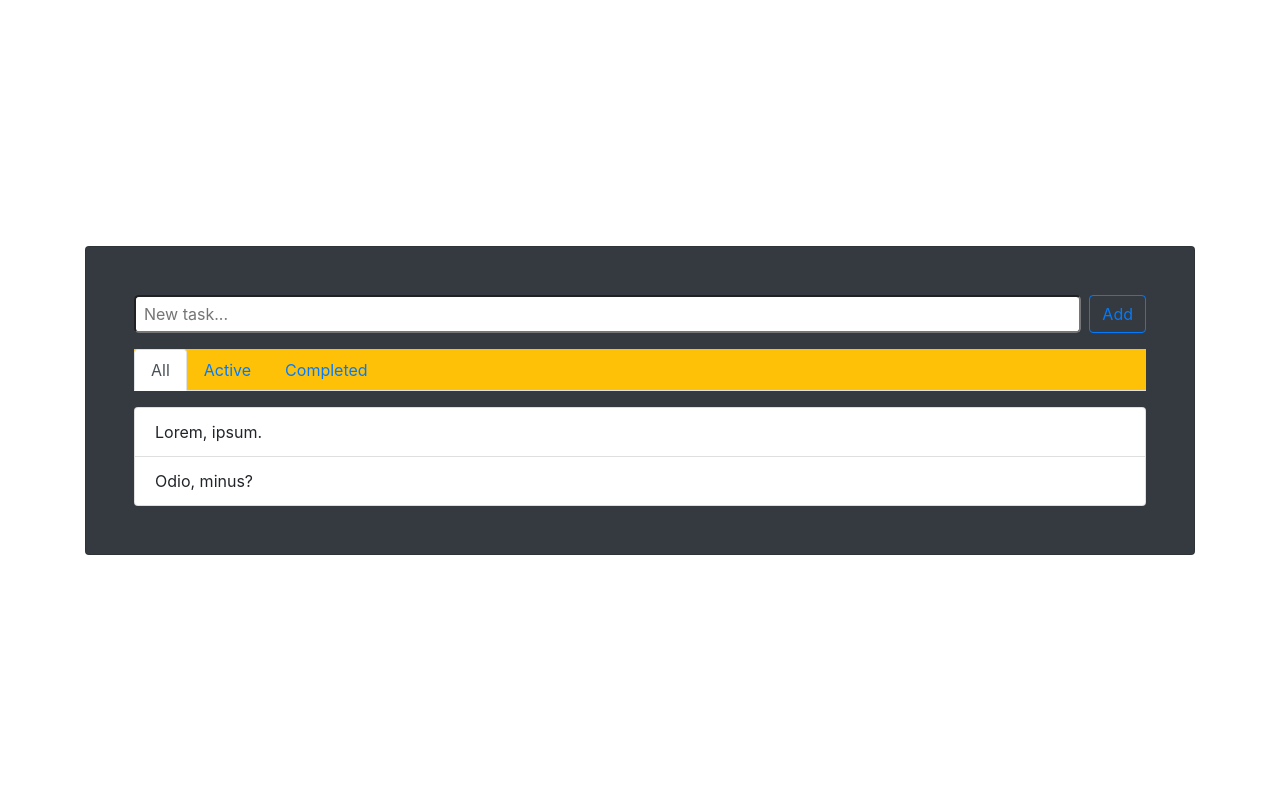
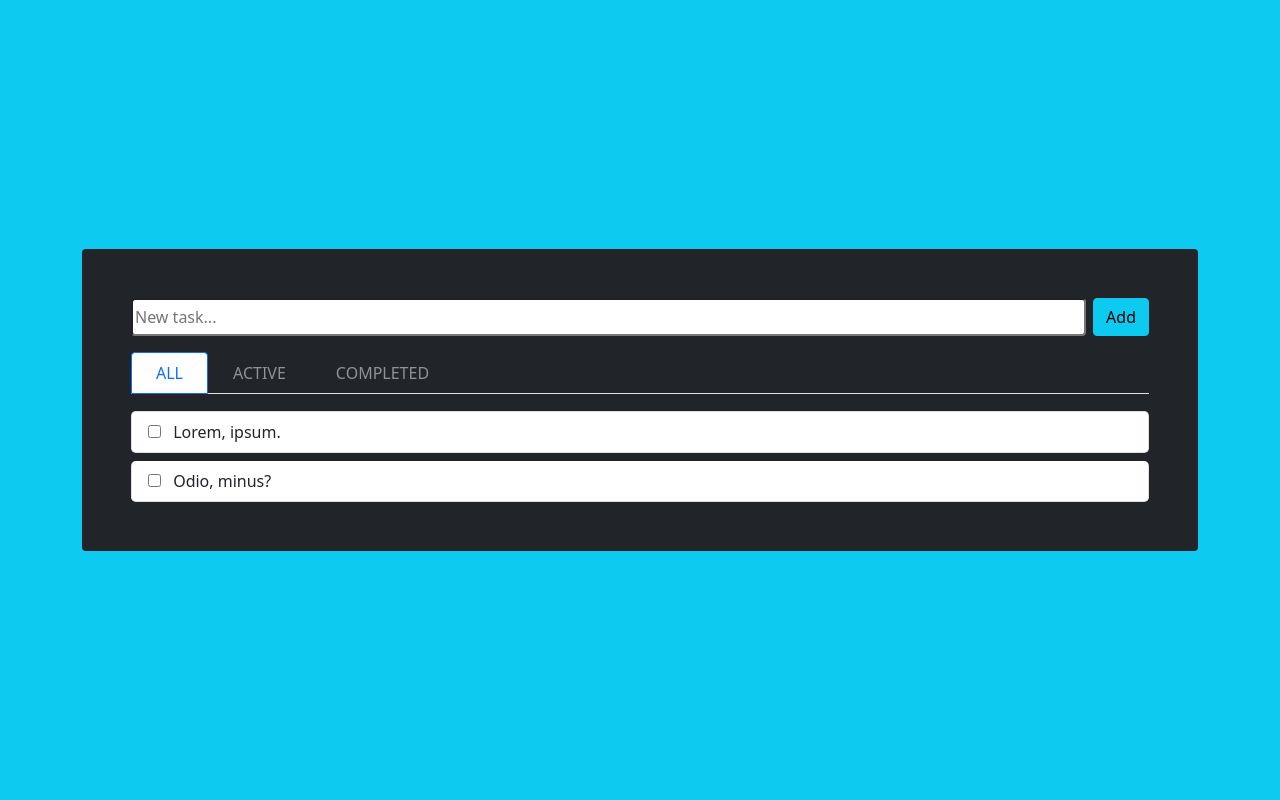
Before and after one commit to dainiuxt/todo, a Flask app: template templates/index.html in a window 1280 px wide. Run offline with Flask 3, Linux system fonts and the light colour scheme; the template is opened without the code that fills it, so the values that code supplies are empty.

Commit message:
Update static html

```diff
--- a/templates/index.html
+++ b/templates/index.html
@@ -4,13 +4,15 @@
     <meta charset="UTF-8">
     <meta name="viewport" content="width=device-width, initial-scale=1.0">
 
-    <link rel="stylesheet" href="https://cdn.jsdelivr.net/npm/bootstrap@4.3.1/dist/css/bootstrap.min.css" integrity="sha384-ggOyR0iXCbMQv3Xipma34MD+dH/1fQ784/j6cY/iJTQUOhcWr7x9JvoRxT2MZw1T" crossorigin="anonymous">
+    <link href="https://cdn.jsdelivr.net/npm/bootstrap@5.0.2/dist/css/bootstrap.min.css" rel="stylesheet" integrity="sha384-EVSTQN3/azprG1Anm3QDgpJLIm9Nao0Yz1ztcQTwFspd3yD65VohhpuuCOmLASjC" crossorigin="anonymous">
+    <script src="https://cdn.jsdelivr.net/npm/bootstrap@5.0.2/dist/js/bootstrap.bundle.min.js" integrity="sha384-MrcW6ZMFYlzcLA8Nl+NtUVF0sA7MsXsP1UyJoMp4YLEuNSfAP+JcXn/tWtIaxVXM" crossorigin="anonymous"></script>
+
 
     <link rel="stylesheet" href="../static/styles.css">
     <title>Todo</title>
 </head>
 <body>
-    <main class="vh-100">
+    <main class="vh-100 bg-info">
 
         <section class="container h-100">
             <div class="row d-flex align-items-center h-100">
@@ -18,29 +20,35 @@
                     <div class="card p-5 bg-dark">
                         <!-- Add task -->
 
-                        <form action="#" class="input-group justify-content-between">
-                            <input type="text" placeholder="New task..." class="flex-fill rounded-lg pl-2">
-                            <input type="submit" value="Add" class="btn btn-outline-primary ml-2">
+                        <form action="#" class="input-group justify-content-between gap-2">
+                            <input type="text" placeholder="New task..." class="flex-fill rounded-2 pl-2">
+                            <input type="submit" value="Add" class="btn btn-info ml-2 rounded-2">
                         </form>
 
-                        <nav class="bg-warning mt-3 mb-3">
+                        <nav class="mt-3 mb-3 bg-dark">
                             <!-- Task tabs -->
-                            <ul class="nav nav-tabs">
+                            <ul class="nav text-uppercase nav-tabs">
                                 <li class="nav-item">
-                                    <a class="nav-link active" href="#">All</a>
+                                    <a class="nav-link border-bottom border-primary text-primary px-4 py-2 active" href="#">All</a>
                                 </li>
                                 <li class="nav-item">
-                                    <a class="nav-link" href="#">Active</a>
+                                    <a class="nav-link text-white-50 px-4 py-2" href="#">Active</a>
                                 </li>
                                 <li class="nav-item">
-                                    <a class="nav-link" href="#">Completed</a>
+                                    <a class="nav-link text-white-50 px-4 py-2" href="#">Completed</a>
                                 </li>
                             </ul>
                         </nav>
                         <!-- Tasks -->
-                        <ul class="list-group">
-                            <li class="list-group-item">Lorem, ipsum.</li>
-                            <li class="list-group-item">Odio, minus?</li>
+                        <ul class="list-group gap-2">
+                            <li class="list-group-item rounded-3">
+                                <input type="checkbox" class="me-2">
+                                Lorem, ipsum.
+                            </li>
+                            <li class="list-group-item rounded-3">
+                                <input type="checkbox" class="me-2">
+                                Odio, minus?
+                            </li>
                         </ul>
                     </div>
 
```
